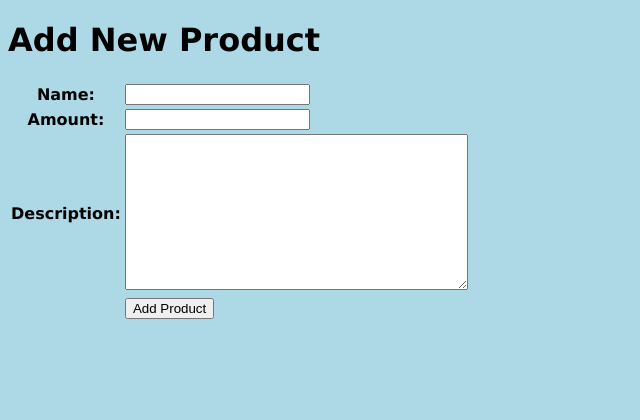
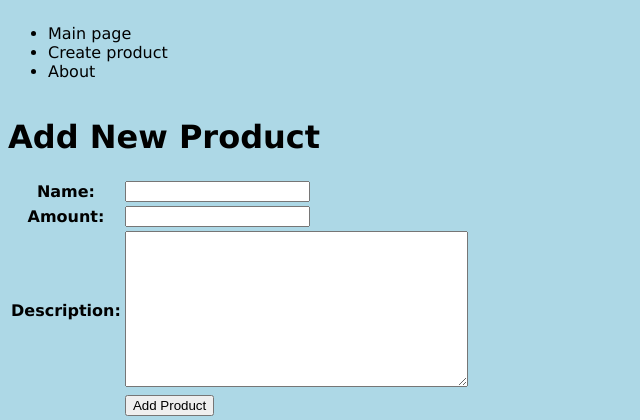
Before and after one commit to Scarletra/game-inventory, a Django app: page /create-product in a window 1280 px wide. Shown: the top 420 px of the page, without its empty margins (0-640 px from the left). Run offline with Django 4.2, Linux system fonts and the light colour scheme.

Commit message:
finishing tugas 4

```diff
--- a/templates/base.html
+++ b/templates/base.html
@@ -14,13 +14,13 @@
     </head>
 
     <body>
-        <!-- <div class="navbar">
-            <ul>
+        <div class="navbar">
+            <ul class="navbar-option">
                 <li>Main page</li>
                 <li>Create product</li>
                 <li>About</li>
             </ul>
-        </div> -->
+        </div>
         {% block content %}
         {% endblock content %}
     </body>
```
Also changed, not shown: db.sqlite3.
